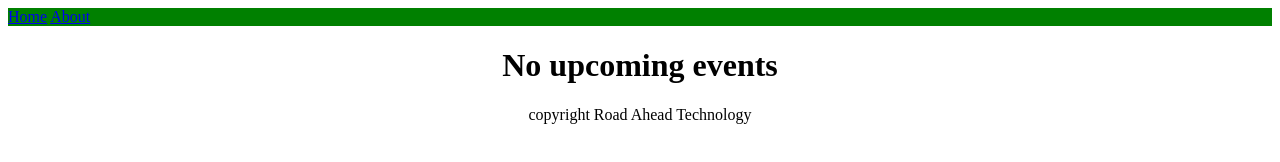
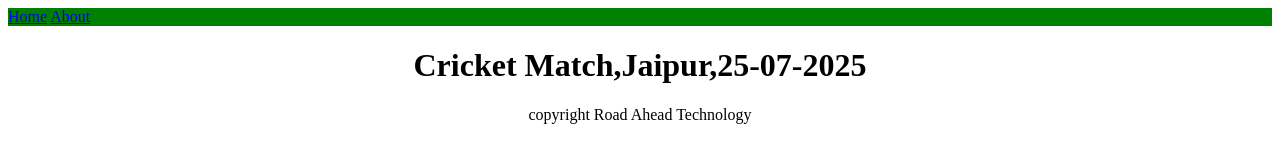
Before and after one commit to Ritesh2019/webScrape, a plain HTML site: page index.html in a window 1280 px wide. Drawn offline with Linux system fonts and the light colour scheme.

Commit message:
Update index.html

```diff
--- a/index.html
+++ b/index.html
@@ -9,7 +9,7 @@
         <a href="#">Home</a>
         <a href="#">About</a>
     </nav>
-    <h1 style="text-align: center" id="events">No upcoming events</h1>
+    <h1 style="text-align: center" id="events">Cricket Match,Jaipur,25-07-2025</h1>
     <p style="text-align: center">copyright Road Ahead Technology</p>
 </body>
 </html>
```
